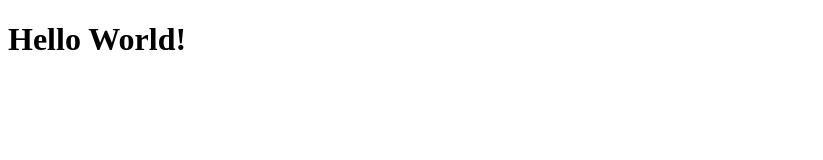
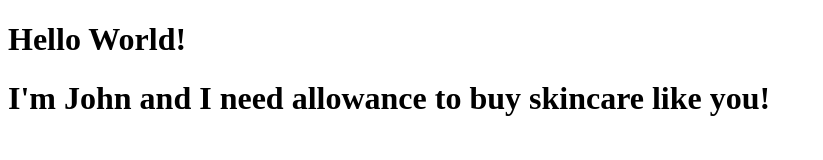
Before and after one commit to EdJohn101/devtest, a plain HTML site: page index.html in a window 1280 px wide. Shown: the whole page, without its empty margins (0-823 px from the left). Drawn offline with Linux system fonts and the light colour scheme.

Commit message:
minor change

```diff
--- a/index.html
+++ b/index.html
@@ -8,5 +8,6 @@
 </head>
 <body>
     <h1>Hello World!</h1>
+    <h1>I'm John and I need allowance to buy skincare like you!</h1>
 </body>
 </html>
```
